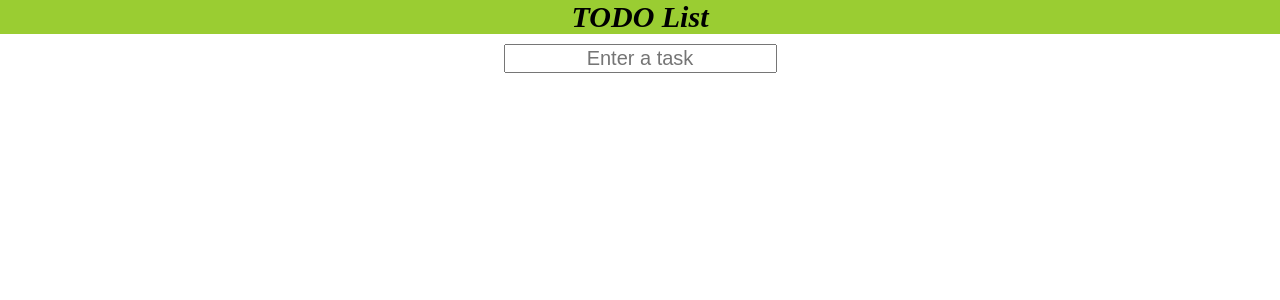
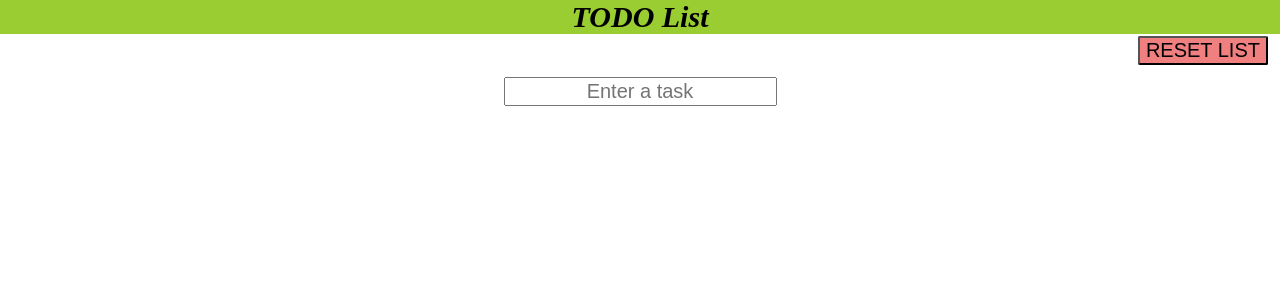
Before and after one commit to GeoAvi/Tailnode, a React (Create React App) app in the folder todolist/: page / in a window 1280 px wide. Shown: the top 300 px of the page. Built offline with nearby package versions, Linux system fonts and the light colour scheme; the HTML template or start-up script is replaced by a standard one.

Commit message:
adding reset functionality

```diff
--- a/todolist/src/App.js
+++ b/todolist/src/App.js
@@ -39,9 +39,14 @@ function App() {
     }
   };
 
+  const resetList = () => {
+    setCompletedTasks([]);
+    setUncompletedTasks([]);
+  };
+
   return (
     <div>
-      <Navbar />
+      <Navbar resetList={resetList} />
       <TodoForm addTask={addTask} />
       <div className="card_item">
         {uncompletedTasks.map((task) => (
--- a/todolist/src/Components/Navbar.js
+++ b/todolist/src/Components/Navbar.js
@@ -1,9 +1,14 @@
 import '../index.css';
 
-const Navbar = () => {
+const Navbar = (props) => {
   return (
-    <div className="Nav_bar">
-      <span>TODO List</span>
+    <div>
+      <div className="Nav_bar">
+        <span>TODO List</span>
+      </div>
+      <div className="Reset">
+        <button onClick={props.resetList}>RESET LIST</button>
+      </div>
     </div>
   );
 };
--- a/todolist/src/index.css
+++ b/todolist/src/index.css
@@ -17,7 +17,18 @@ body {
   font-family: cursive;
   font-weight: 700;
 }
-
+.Reset {
+  display: flex;
+  justify-content: right;
+  margin-right: 10px;
+  align-items: center;
+}
+.Reset button {
+  margin: 2px;
+  font-size: 20px;
+  border-radius: 2px;
+  background-color: lightcoral;
+}
 .input_div {
   padding: 10px;
   display: flex;
```
